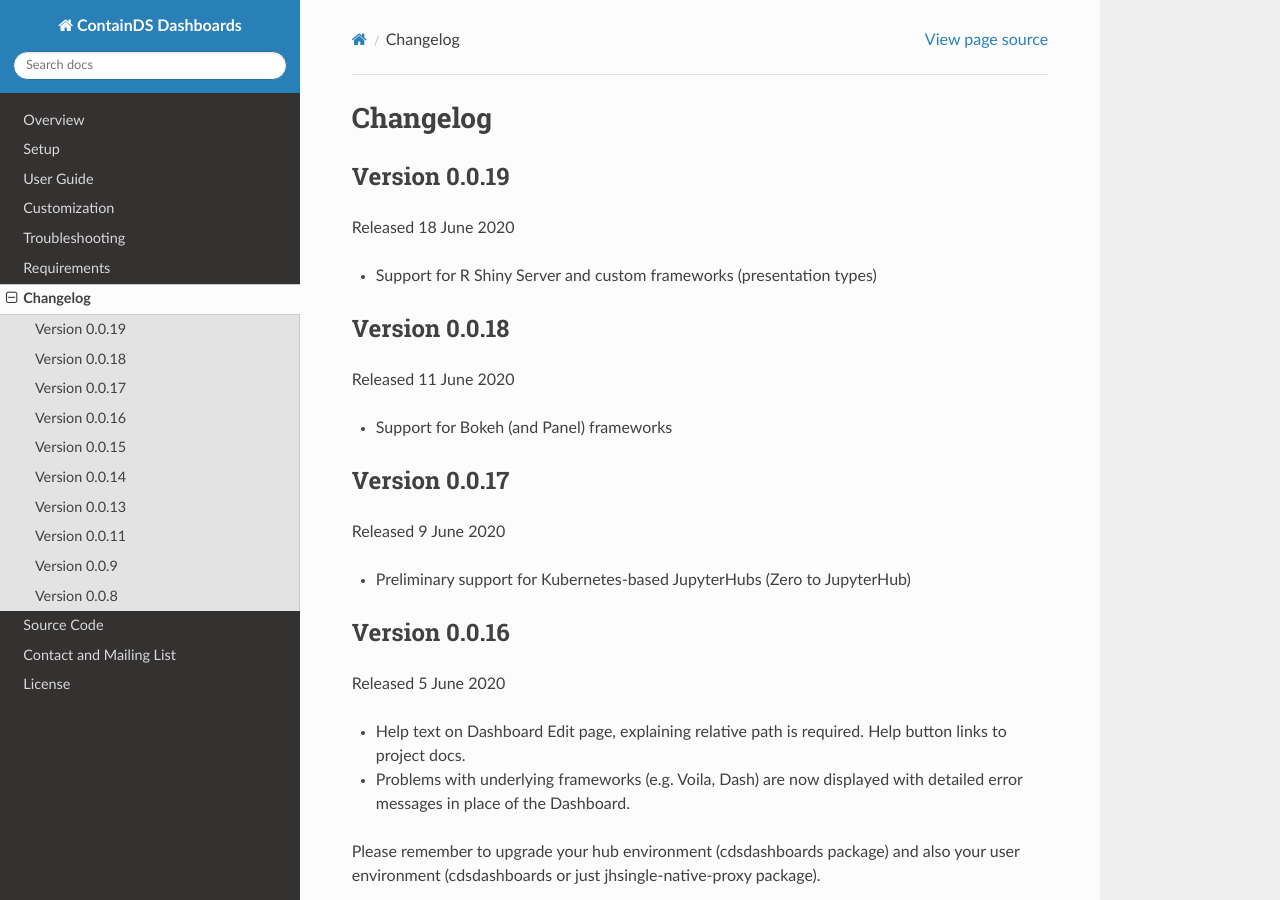
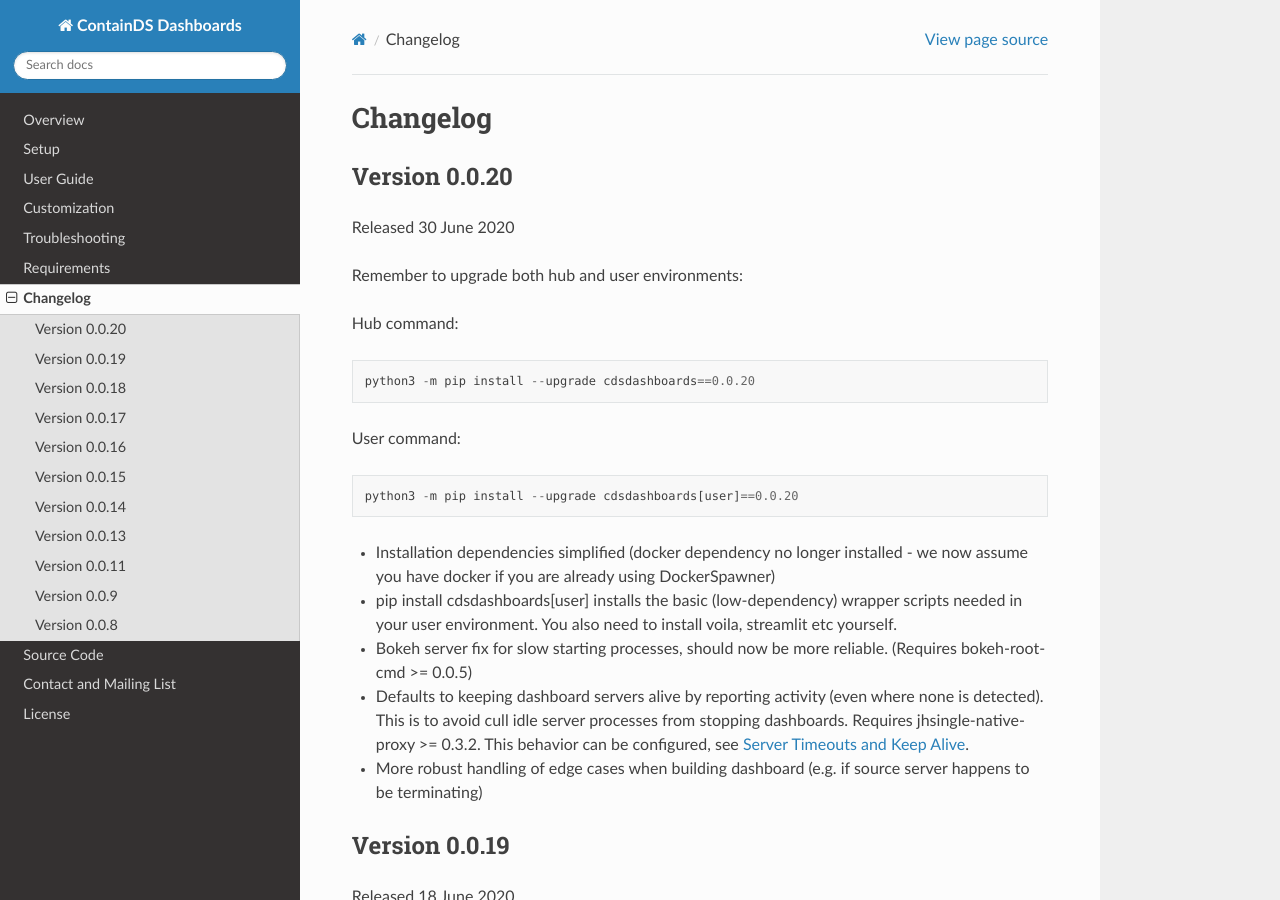
Before and after one commit to ideonate/cdsdashboards, a Sphinx documentation site: the page built from docs/chapters/changelog.rst, in a window 1280 px wide and 900 px high. Built offline with Sphinx 7.4.7 and the Read the Docs theme 2.0.0, drawn with Linux system fonts in a browser that asks for light colours.

Commit message:
Changelog and some docker-images/singleuser-example adjustments

```diff
--- a/docs/chapters/changelog.rst
+++ b/docs/chapters/changelog.rst
@@ -3,6 +3,32 @@
 
 Changelog
 ---------
+
+Version 0.0.20
+~~~~~~~~~~~~~~
+
+Released 30 June 2020
+
+Remember to upgrade both hub and user environments:
+
+Hub command:
+
+::
+
+    python3 -m pip install --upgrade cdsdashboards==0.0.20
+
+User command:
+
+::
+
+    python3 -m pip install --upgrade cdsdashboards[user]==0.0.20
+
+- Installation dependencies simplified (docker dependency no longer installed - we now assume you have docker if you are already using DockerSpawner)
+- pip install cdsdashboards[user] installs the basic (low-dependency) wrapper scripts needed in your user environment. You also need to install voila, streamlit etc yourself.
+- Bokeh server fix for slow starting processes, should now be more reliable. (Requires bokeh-root-cmd >= 0.0.5)
+- Defaults to keeping dashboard servers alive by reporting activity (even where none is detected). This is to avoid cull idle server processes from stopping dashboards.
+  Requires jhsingle-native-proxy >= 0.3.2. This behavior can be configured, see :ref:`useroptions_timeouts`.
+- More robust handling of edge cases when building dashboard (e.g. if source server happens to be terminating)
 
 Version 0.0.19
 ~~~~~~~~~~~~~~
--- a/docs/chapters/setup/docker.rst
+++ b/docs/chapters/setup/docker.rst
@@ -31,7 +31,7 @@
 
     c.DockerSpawner.name_template = "{prefix}-{username}-{servername}"
 
-    c.DockerSpawner.image = 'ideonate/containds-all-scipy:20200618-133730'
+    c.DockerSpawner.image = 'ideonate/containds-all-scipy:0.0.20'
 
 
 The changes above are mostly for guidance - you may want to use your own Docker image, but it should follow the guidelines listed
--- a/docs/chapters/setup/z2jh.rst
+++ b/docs/chapters/setup/z2jh.rst
@@ -54,7 +54,7 @@
       allowNamedServers: true
       image:
         name: ideonate/cdsdashboards-jupyter-k8s-hub
-        tag: 0.9.0-0.0.19
+        tag: 0.9.0-0.0.20
 
     extraConfig:
       cds-handlers: |
@@ -70,7 +70,7 @@
     singleuser:
       image:
         name: ideonate/containds-all-basic
-        tag: 20200618-125310
+        tag: 0.0.20
 
 The hub.image and singleuser.image settings have already been discussed. In addition, we enable
 `named servers <https://jupyterhub.readthedocs.io/en/stable/reference/config-user-env.html#named-servers>`__, and set some bespoke
```
Also changed, not shown: RELEASE.md (+5 -0 lines), docker-images/z2jh/README.md, 7 other files.
